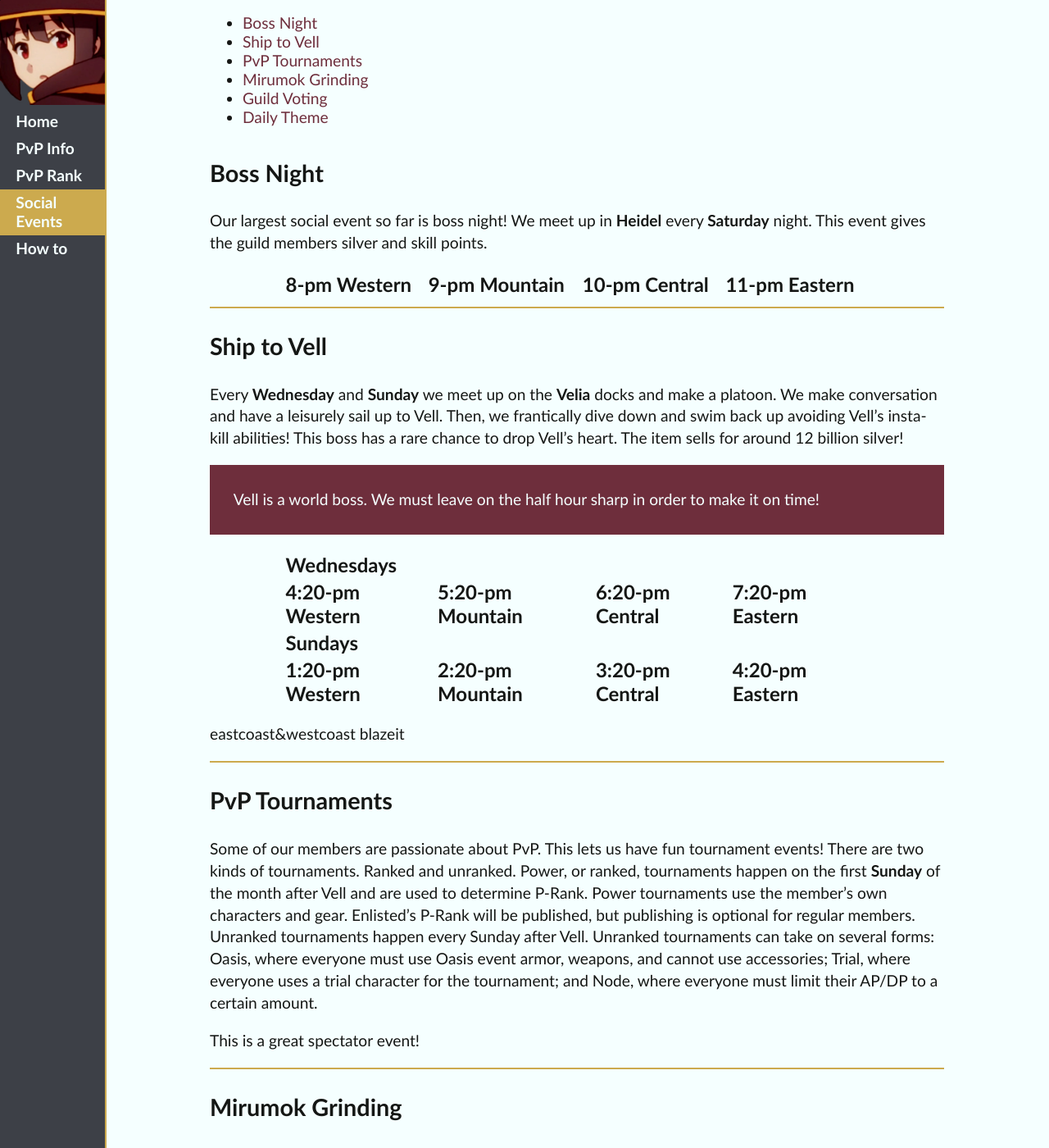
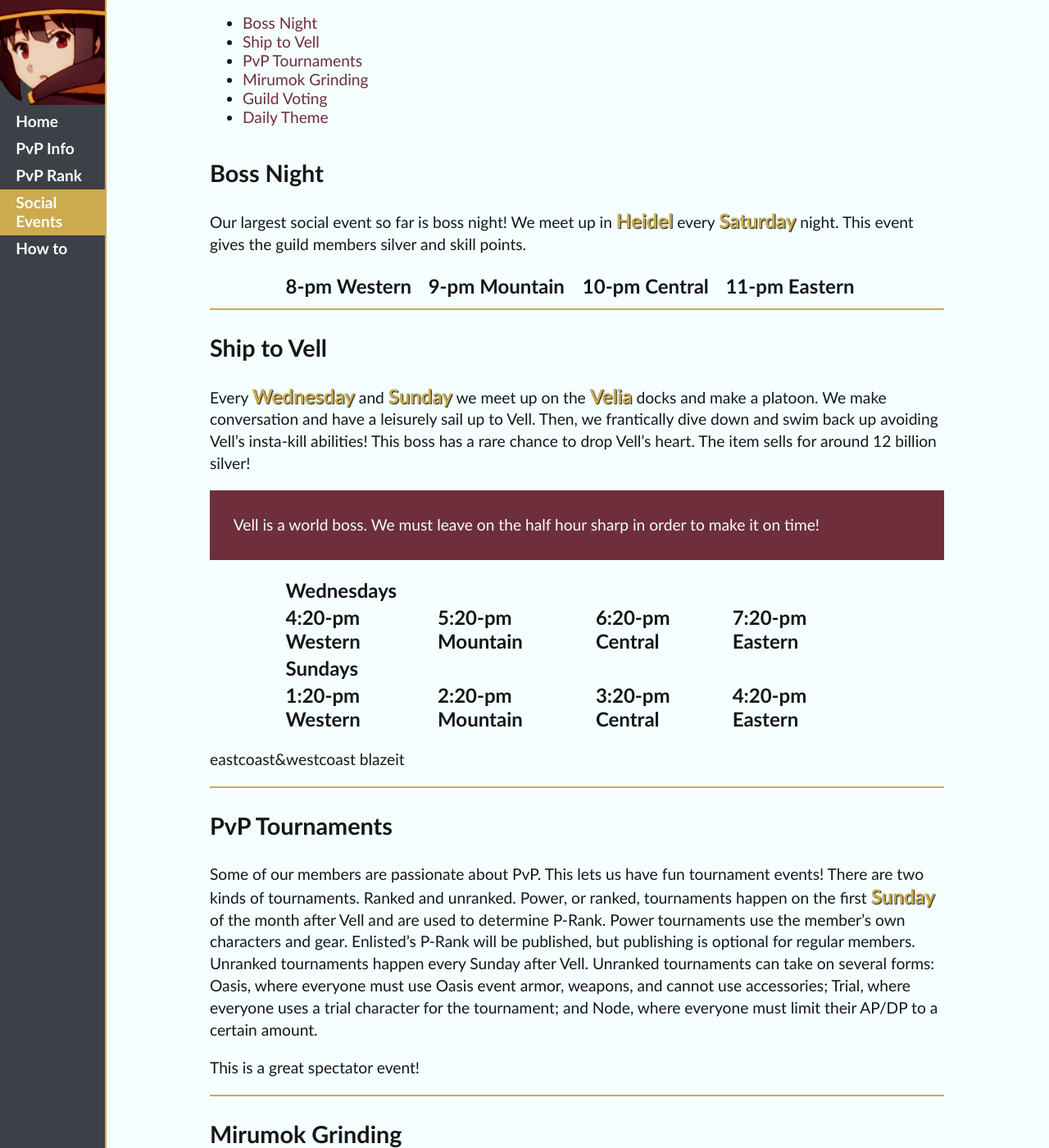
Before and after one commit to ideonella/ideonella.github.io, a Jekyll site: the page built from social.md, in a window 1280 px wide and 1400 px high, scrolled down 1241 px. Shown: the whole window at 82% size. Built offline with Jekyll 4.4.1, drawn with Linux system fonts in a browser that asks for light colours.

Commit message:
Update main.scss

```diff
--- a/_sass/main.scss
+++ b/_sass/main.scss
@@ -41,7 +41,7 @@ a:hover {
     text-decoration: underline;
 }
 
-b {
+strong {
     font-size: $font-size-larger;
     font-weight: bold;
     color: $magic-gold;
```
